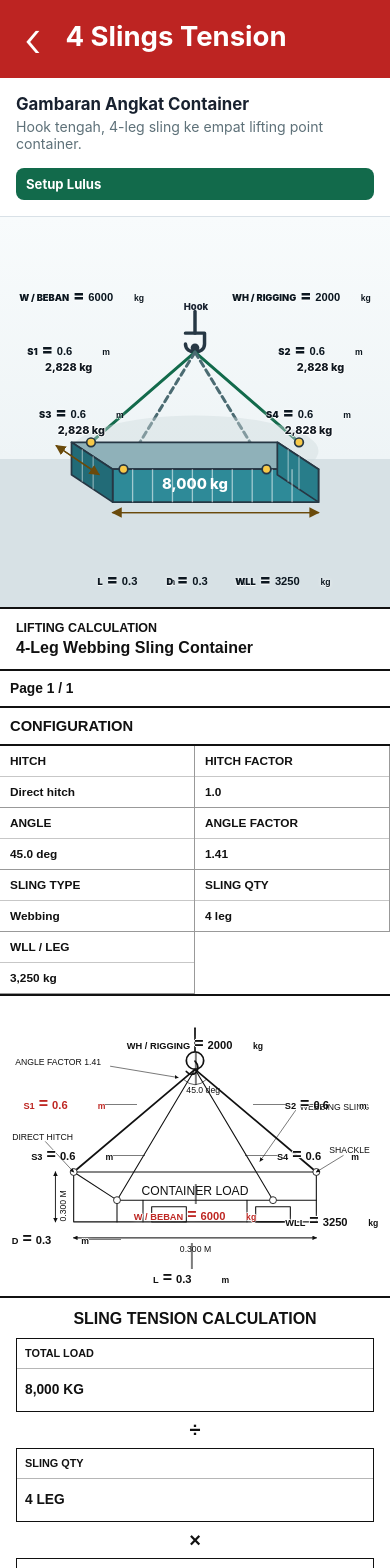
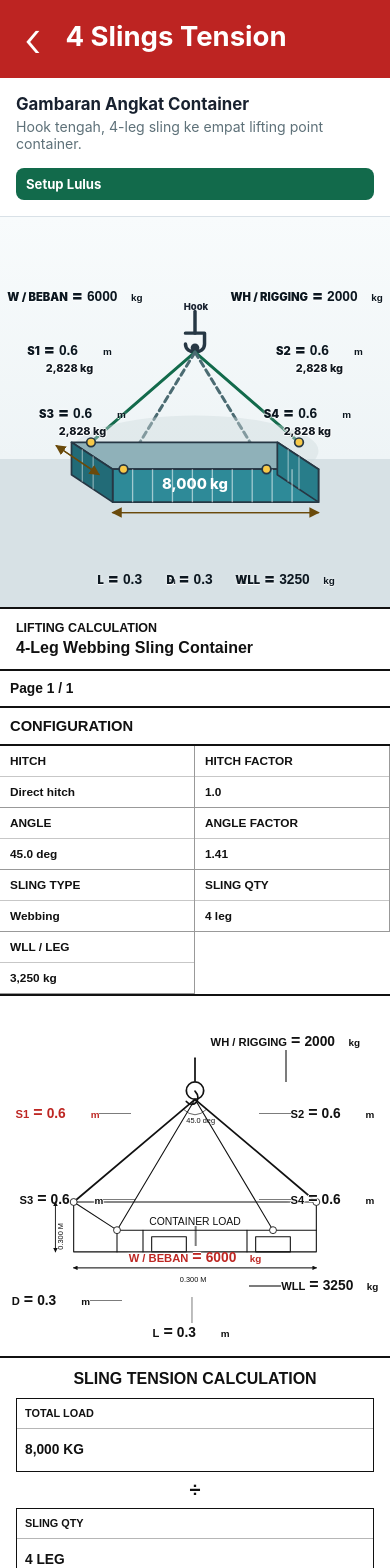
Before and after one commit to panadol94/rigging-calculator-my, a React (Vite) app: page / in a window 390 px wide. Shown: the top 1568 px of the page. Built offline with nearby package versions, Linux system fonts and the light colour scheme.

Commit message:
fix: clear overlapping mobile rigging labels

```diff
--- a/src/styles.css
+++ b/src/styles.css
@@ -717,7 +717,7 @@ input[type="number"] {
 .sheetSmallText,
 .sheetCallout,
 .sheetDimText {
-  font-size: 20px;
+  font-size: 18px;
 }
 
 .containerText {
@@ -811,9 +811,9 @@ input[type="number"] {
 }
 
 .sheetRiggingInput {
-  left: 50%;
+  left: 54%;
   top: 13%;
-  transform: translateX(-50%);
+  transform: none;
 }
 
 .sheetRiggingInput::before {
@@ -824,8 +824,8 @@ input[type="number"] {
 }
 
 .sheetSlingInput1 {
-  left: 6%;
-  top: 33%;
+  left: 5%;
+  top: 31%;
 }
 
 .sheetSlingInput1::before,
@@ -835,8 +835,8 @@ input[type="number"] {
 }
 
 .sheetSlingInput2 {
-  right: 6%;
-  top: 33%;
+  right: 5%;
+  top: 28%;
 }
 
 .sheetSlingInput2::before,
@@ -846,13 +846,13 @@ input[type="number"] {
 }
 
 .sheetSlingInput3 {
-  left: 8%;
-  top: 50%;
+  left: 7%;
+  top: 54%;
 }
 
 .sheetSlingInput4 {
-  right: 8%;
-  top: 50%;
+  right: 6%;
+  top: 56%;
 }
 
 .sheetLengthInput {
@@ -1289,6 +1289,48 @@ dd {
   .containerInput {
     grid-template-columns: repeat(3, minmax(0, auto));
   }
+
+  .drawingFrame .leader,
+  .drawingFrame .sheetCallout {
+    display: none;
+  }
+
+  .drawingFrame svg {
+    min-height: 360px;
+  }
+
+  .containerText {
+    font-size: 24px;
+  }
+
+  .sheetRiggingInput {
+    top: 10%;
+  }
+
+  .sheetSlingInput1 {
+    left: 4%;
+    top: 30%;
+  }
+
+  .sheetSlingInput2 {
+    right: 4%;
+    top: 30%;
+  }
+
+  .sheetSlingInput3 {
+    left: 5%;
+    top: 54%;
+  }
+
+  .sheetSlingInput4 {
+    right: 4%;
+    top: 54%;
+  }
+
+  .sheetWllInput {
+    right: 3%;
+    top: 78%;
+  }
 }
 
 @media (max-width: 560px) {
@@ -1338,11 +1380,39 @@ dd {
   }
 
   .drawingFrame svg {
-    min-height: 300px;
+    min-height: 360px;
   }
 
   .sheetInputsOverlay {
     display: block;
+  }
+
+  .sheetSmallText,
+  .sheetDimText {
+    font-size: 17px;
+  }
+
+  .diagramInput span:first-child {
+    font-size: 0.7rem;
+  }
+
+  .diagramValue input {
+    font-size: 0.86rem;
+    min-width: 5.5ch;
+    width: 5.5ch;
+  }
+
+  .diagramValue b {
+    font-size: 0.62rem;
+  }
+
+  .sheetLoadInput {
+    top: 70%;
+  }
+
+  .sheetWidthInput {
+    left: 3%;
+    top: 82%;
   }
 
   .sheetInputGrid {
```
